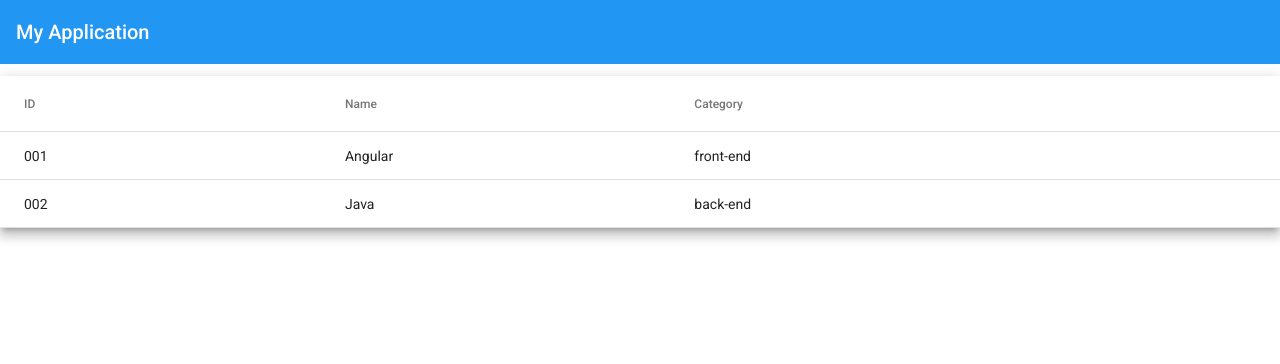
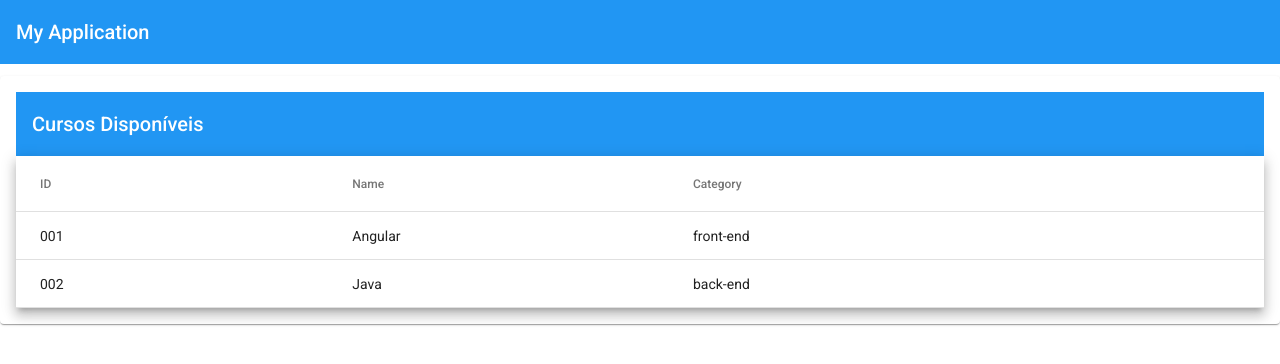
Before and after one commit to psdiego17/crud-angular-spring, an Angular app: page /courses in a window 1280 px wide. Shown: the top 364 px of the page. Built offline with nearby package versions, Linux system fonts and the light colour scheme.

Commit message:
efetuado ajustes da tabela de cursos, utilizando o angular material

```diff
--- a/src/app/courses/courses.module.ts
+++ b/src/app/courses/courses.module.ts
@@ -2,6 +2,8 @@
 import { CommonModule } from '@angular/common';
 
 import { MatTableModule } from '@angular/material/table';
+import { MatCardModule } from '@angular/material/card';
+import { MatToolbarModule } from '@angular/material/toolbar';
 
 import { CoursesRoutingModule } from './courses-routing.module';
 import { CoursesComponent } from './courses/courses.component';
@@ -14,7 +16,9 @@
   imports: [
     CommonModule,
     CoursesRoutingModule,
-    MatTableModule
+    MatTableModule,
+    MatCardModule,
+    MatToolbarModule
   ]
 })
 export class CoursesModule { }
--- a/src/app/courses/courses/courses.component.html
+++ b/src/app/courses/courses/courses.component.html
@@ -1,3 +1,6 @@
+<mat-card>
+    <mat-toolbar color="primary">Cursos Disponíveis</mat-toolbar>
+
     <table mat-table [dataSource]="course" class="mat-elevation-z8">
 
         <!-- Id Column -->
@@ -22,3 +25,4 @@
         <tr mat-header-row *matHeaderRowDef="displayedColumns"></tr>
         <tr mat-row *matRowDef="let row; columns: displayedColumns;"></tr>
     </table>
+</mat-card>
```
Lines whose indentation alone changed are shown as unchanged.
